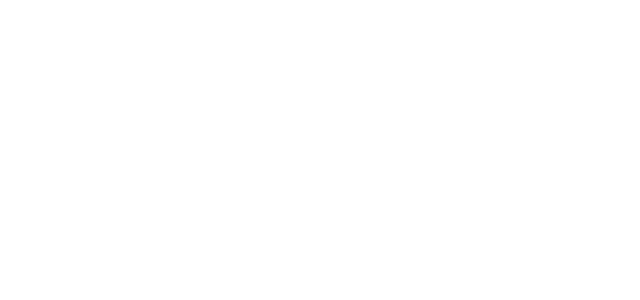
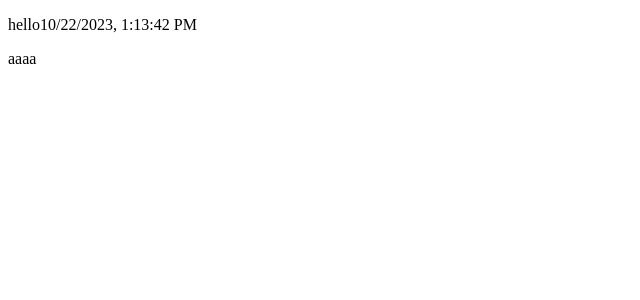
Before and after one commit to mytianya/im-web-front, a Vue app: page / in a window 1280 px wide. Before the commit this address had no page. Shown: the top 300 px of the page, without its empty margins (0-640 px from the left). Built offline with nearby package versions, Linux system fonts and the light colour scheme.

Commit message:
添加pinia

```diff
--- a/package.json
+++ b/package.json
@@ -15,6 +15,7 @@
     "google-protobuf": "^3.21.2",
     "jsencrypt": "^3.3.2",
     "mockjs": "^1.1.0",
+    "pinia": "^2.1.7",
     "protobufjs": "^7.2.5",
     "vue": "^3.3.4",
     "vue-router": "^4.2.5",
--- a/src/main.ts
+++ b/src/main.ts
@@ -2,8 +2,9 @@ import { createApp } from 'vue'
 import ElementPlus from 'element-plus'
 import 'element-plus/dist/index.css';
 import router from './router'
+import { createPinia } from 'pinia';
 import './mock/index'
 import App from './App.vue'
 const app=createApp(App)
-app.use(router).use(ElementPlus)
+app.use(router).use(createPinia()).use(ElementPlus)
 app.mount('#app')
--- a/src/router/index.ts
+++ b/src/router/index.ts
@@ -22,6 +22,14 @@ const router = createRouter({
       },
     },
     {
+      path: '/',
+      name: 'index',
+      component: defineAsyncComponent(() => import(`../views/index.vue`)),
+      meta: {
+        title: 'index',
+      },
+    },
+    {
       path: '/*',
       redirect: '/',
     },
--- /dev/null
+++ b/src/stores/index.ts
@@ -0,0 +1,9 @@
+import { defineStore } from "pinia";
+export const useUserStore=defineStore('main',{
+    state: ()=>({
+        message:'helloworld!!!',
+        refreshToken:'aaaa',
+        authToken:'',
+        nickName:''
+    }),
+})
--- /dev/null
+++ b/src/views/index.vue
@@ -0,0 +1,20 @@
+<script setup lang="ts">
+import {useUserStore} from '@/stores'
+const userStore=useUserStore();
+console.log(userStore.message)
+setInterval(()=>{
+    userStore.$patch({
+        message:'hello'+new Date().toLocaleString()
+    })
+},1000)
+</script>
+
+<template>
+  <div>
+    <p>{{userStore.message}}</p>
+    <p>{{userStore.refreshToken}}</p>
+  </div>
+</template>
+
+<style scoped>
+</style>
--- a/vite.config.ts
+++ b/vite.config.ts
@@ -4,7 +4,7 @@ import vue from '@vitejs/plugin-vue'
 import path from 'path'
 // https://vitejs.dev/config/
 export default defineConfig({
-  base:'demo',
+  //base:'./',
   server: {
     proxy: {
       "/api": {
```
Also changed, not shown: 1 other file (tests, documents, lock files or other folders).
